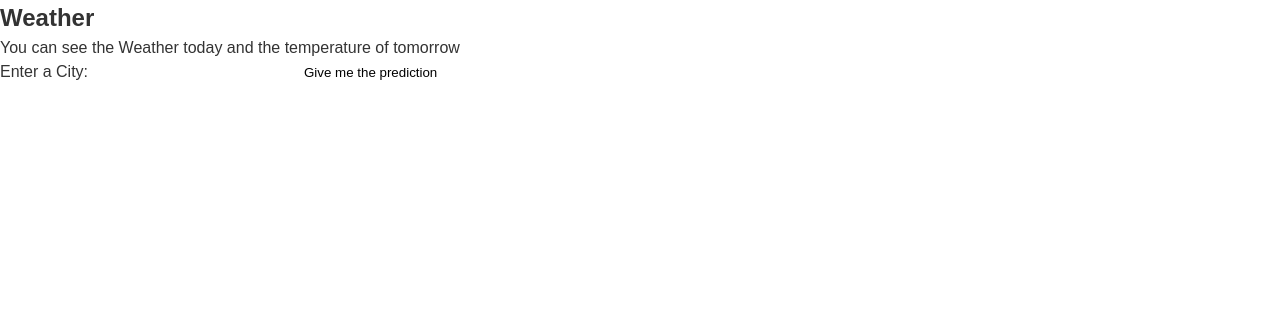
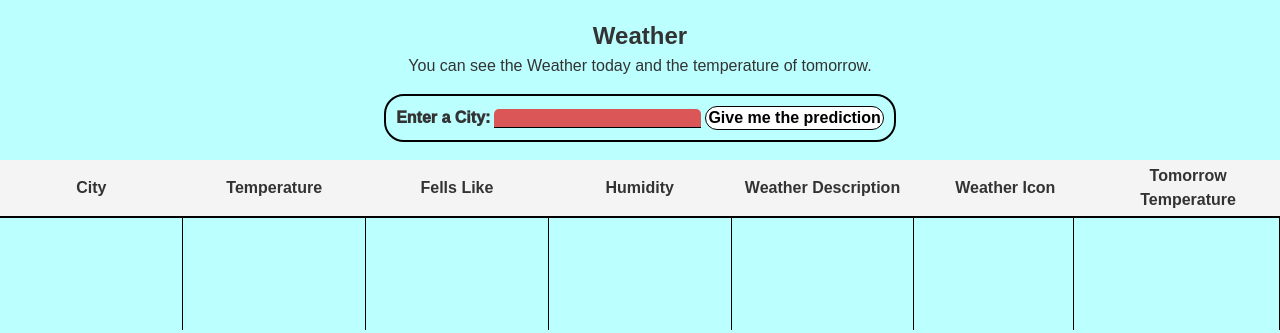
Before and after one commit to seanat0r/weather-App, a website built with webpack: page src/template.html in a window 1280 px wide. Built offline with nearby package versions, Linux system fonts and the light colour scheme.

Commit message:
added style

```diff
--- a/src/index.js
+++ b/src/index.js
@@ -17,18 +17,31 @@ const table = new BuildTable();
 
 form.form.addEventListener("submit", handleSubmit);
 
-async function handleSubmit (event) {
+async function handleSubmit(event) {
 	console.log("Form submitted");
 	event.preventDefault();
 	const checkForm = form.procceed();
 
-	if (!checkForm) return console.log("Please enter a city name");
+	document.querySelector("#loading").style.display = "flex";
+
+	if (!checkForm) {
+		document.getElementById("loading").style.display = "none";
+		console.log("Please enter a city name");
+		return;
+	}
 	console.log("City name is valid");
 
 	const city = form.getCity();
-	const data = await weatherData(city);
-	if (data) buildTable(data);
-};
+
+	try {
+		const data = await weatherData(city);
+		if (data) buildTable(data);
+	} catch (error) {
+		console.log(error);
+	} finally {
+		document.getElementById("loading").style.display = "none";
+	}
+}
 
 async function weatherData(city) {
 	//get the Weather data
--- a/src/js/buildTable.js
+++ b/src/js/buildTable.js
@@ -17,6 +17,7 @@ export class BuildTable {
         const icon = await loadWeatherIcon(picName);
         const img = document.createElement("img");
         img.src = icon;
+        img.classList.add("weatherIcon");
         img.alt = "Weather Icon";
         this.weatherIcon.appendChild(img);
 
--- a/src/styles/style.css
+++ b/src/styles/style.css
@@ -1,3 +1,137 @@
+html, body {
+    background-color: rgb(188, 255, 255);
+}
+/** Loadingscreen */
+.loading-overlay {
+    position: fixed;
+    top: 0;
+    left: 0;
+    width: 100%;
+    height: 100%;
+    background: rgba(0, 0, 0, 0.5);
+    display: flex;
+    justify-content: center;
+    align-items: center;
+    z-index: 1000;
+    display: none;
+  }
+
+  .spinner {
+    border: 4px solid #f3f3f3;
+    border-top: 4px solid #3498db;
+    border-radius: 50%;
+    width: 50px;
+    height: 50px;
+    animation: spin 2s linear infinite;
+  }
+
+  @keyframes spin {
+    0% { transform: rotate(0deg); }
+    100% { transform: rotate(360deg); }
+  }
+
+/** FORM */
+.content {
+    width: 100%;
+    height: 10rem;
+    display: flex;
+    justify-content: center;
+    align-items: center;
+    flex-direction: column;
+    text-align: center;
+
+}
+#form {
+
+    border: #000 2px solid;
+    border-radius: 20px ;
+    padding: 5px 10px 5px 10px;
+    margin-top: 1rem;
+    height: 3rem;
+    display: flex;
+    justify-content: center;
+    align-items: center;
+}
+label {
+    font-weight: 1000;
+    font-size: 16px;
+}
+#city {
+    font-size: 16px;
+    border-bottom: #000 1px solid;
+    border-radius: 5px 5px 0 0;
+    margin: 4px;
+}
+#city:focus {
+    background-color: #dbdada;
+    border-bottom: #000 2px solid;
+}
+#city:invalid {
+    background-color: #e71919ba;
+}
+#city:valid {
+    background-color: #1f9e1fba;
+}
+#submit {
+    border: #000 1px solid;
+    border-radius: 20px;
+    padding: 2px;
+    font-weight: 700;
+    font-size: 16px;
+    background-color: #fff;
+}
+#submit:hover {
+    background-color: #f4f4f4;
+    border: #000 4px solid;
+}
+#submit:active {
+    background-color: #dbdada;
+    border: #000 2px solid;
+}
+
+/** TABLE */
 #weatherTable {
-    display: none;
+    display: display;
+    width: 100%;
 }
+#weatherTable {
+    overflow-x: auto;
+    -webkit-overflow-scrolling: touch;
+}
+table {
+    width: 100%;
+    border-collapse: collapse;
+    table-layout: fixed;
+}
+
+tr {
+    width: 100%;
+
+}
+th, td {
+    padding: 4px;
+}
+th {
+    width: 10rem;
+    border-bottom: #000 2px double;
+    background-color: #f4f4f4;
+}
+td {
+    width : 10rem;
+    word-wrap: break-word;
+    border-right: #000 1px solid;
+    height: 7rem;
+    text-align: center;
+
+
+}
+.img {
+    text-align: center;
+    vertical-align: middle;
+    display: flex;
+    justify-content: center;
+}
+.weatherIcon {
+    max-width: 100%;
+    height: auto;
+}
--- a/src/template.html
+++ b/src/template.html
@@ -6,15 +6,18 @@
     <title>Weather Forecast</title>
 </head>
 <body>
-    <section>
+    <section class="content">
         <h1>Weather</h1>
-        <p>You can see the Weather today and the temperature of tomorrow</p>
+        <p>You can see the Weather today and the temperature of tomorrow.</p>
         <form id="form" action="" novalidate>
             <label for="city">Enter a City: </label>
             <input type="text" id="city" name="city" required>
             <button type="submit" id="submit">Give me the prediction</button>
         </form>
     </section>
+    <div id="loading" class="loading-overlay">
+        <div class="spinner"></div>
+    </div>
     <section id="weatherTable">
         <table>
             <thead>
@@ -49,7 +52,7 @@
                     <td id="feelsLikeTemp"></td>
                     <td id="humidity"></td>
                     <td id="weatherDescription"></td>
-                    <td id="weatherIcon"></td>
+                    <td id="weatherIcon" class="img"></td>
                     <td id="tomorowTemp"></td>
                 </tr>
             </tbody>
```
